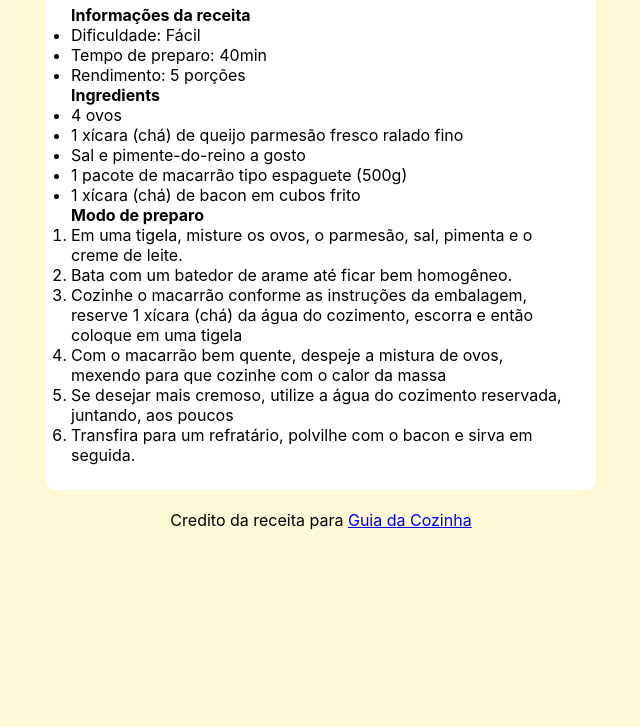
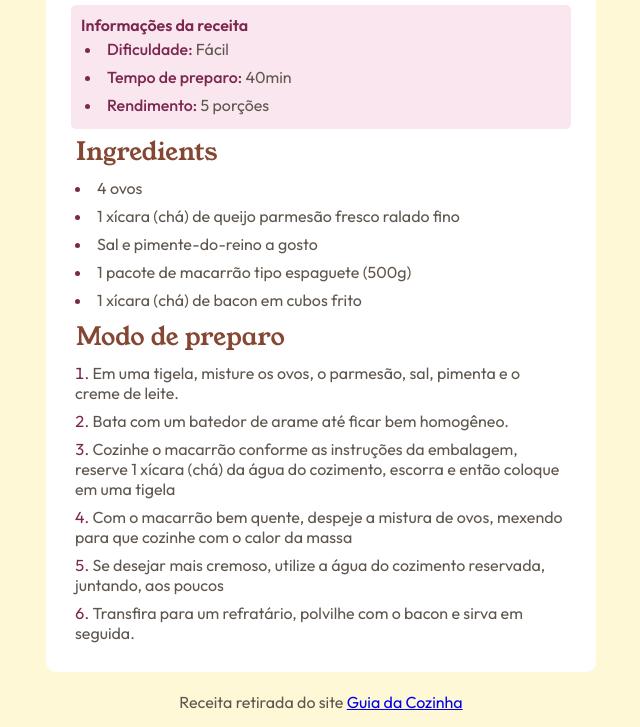
Before and after one commit to patsouza/recipe-page, a plain HTML site: page index.html in a window 1280 px wide. Shown: the part 496-1223 px from the top of the page, without its empty margins (319-959 px from the left). Before the commit the page ends 1026 px from the top, so only its background shows below. Drawn offline with Linux system fonts and the light colour scheme.

Commit message:
footer atualizado, detalhes finais

```diff
--- a/index.html
+++ b/index.html
@@ -21,14 +21,16 @@
     <h1>Espaguete à Carbonara</h1>
     <p>Uma receita de carbonara cremoso e prático.</p>
 
-    <h2>Informações da receita</h2>
-    <ul>
-      <li>Dificuldade: Fácil</li>
-      <li>Tempo de preparo: 40min</li>
-      <li>Rendimento: 5 porções</li>
-    </ul>
+    <div class="info-box">
+      <h2 class="info-title">Informações da receita</h2>
+      <ul class="info">
+        <li><span>Dificuldade:</span> Fácil</li>
+        <li><span>Tempo de preparo:</span> 40min</li>
+        <li><span>Rendimento:</span> 5 porções</li>
+      </ul>
+    </div>
 
-    <h2>Ingredients</h2>
+    <h2 class="ingredients">Ingredients</h2>
     <ul>
       <li>4 ovos</li>
       <li>1 xícara (chá) de queijo parmesão fresco ralado fino</li>
@@ -37,7 +39,7 @@
       <li>1 xícara (chá) de bacon em cubos frito</li>
     </ul>
 
-    <h2>Modo de preparo</h2>
+    <h2 class="prepare">Modo de preparo</h2>
     <ol>
       <li>Em uma tigela, misture os ovos, o parmesão, sal, pimenta e o creme de leite.</li>
       <li>Bata com um batedor de arame até ficar bem homogêneo.</li>
@@ -50,6 +52,6 @@
 </div>
 
 
-<footer>Credito da receita para <a href="https://guiadacozinha.com.br/receitas/macarrao-a-carbonara-2/">Guia da Cozinha</a></footer>
+<footer>Receita retirada do site <a href="https://guiadacozinha.com.br/receitas/macarrao-a-carbonara-2/">Guia da Cozinha</a></footer>
 </body>
 </html>
--- a/style.css
+++ b/style.css
@@ -2,15 +2,19 @@
   padding: 0;
   margin: 0;
   font-size: 16px;
+
 }
 
+
 body {
-  background-color: #fff8d7;  font-family: 'Inter', sans-serif;
+  background-color: #fff8d7;
+  font-family: 'Outfit', sans-serif;
   display: flex;
   justify-content: flex-start;
   flex-direction: column;
   align-items: center;
   height: 100vh;
+  color: hsl(30, 10%, 34%);
 }
 
 .post {
@@ -34,8 +38,49 @@ h1 {
   padding: 5px;
   font-weight: 400;
   font-size: 30px;
+  color: hsl(24, 5%, 18%);
 }
 
 p {
   padding-bottom: 5px;
 }
+
+.info-box {
+  background-color: hsl(332, 66%, 94%);
+  padding: 10px;
+  border-radius: 5px;
+}
+
+.info-title {
+  font-weight: 600;
+  color: hsl(332, 51%, 32%);
+}
+
+span {
+  font-weight: 500;
+  color: hsl(332, 51%, 32%);
+}
+
+ul, ol {
+  list-style-position: inside;
+}
+
+li::marker {
+  color:hsl(332, 51%, 32%);
+}
+
+li {
+  padding: 4px;
+}
+
+.ingredients, .prepare {
+  color: hsl(14, 45%, 36%);
+  font-family: 'Young Serif', sans-serif;
+  font-weight: 400;
+  font-size: 25px;
+  padding: 5px;
+}
+
+footer {
+  padding-bottom: 15px;
+}
```
